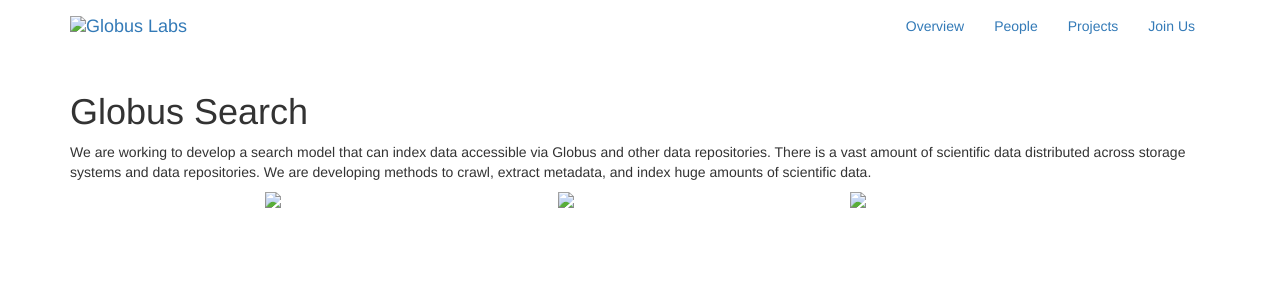
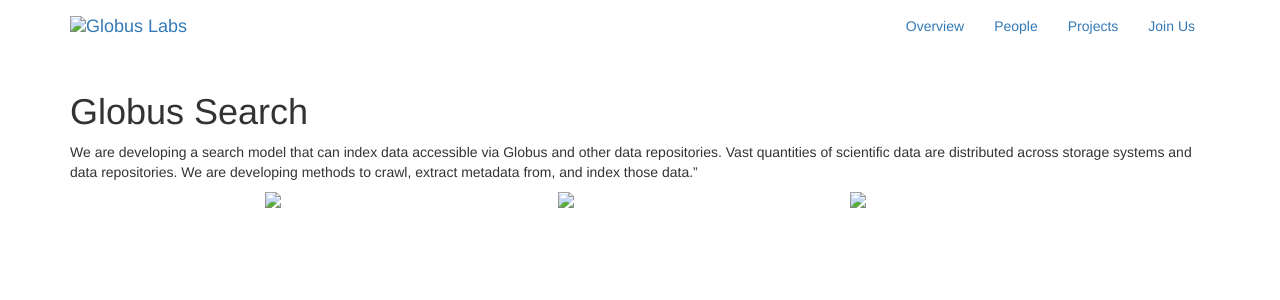
Before and after one commit to miketynes/globus-labs.github.io, a Jekyll site: the page built from _projects/globus-search.markdown, in a window 1280 px wide. Shown: the top 300 px of the page. Built offline with Jekyll 4.4.1, drawn with Linux system fonts in a browser that asks for light colours; nearby versions of some CDN libraries.

Commit message:
minor edit

```diff
--- a/_projects/globus-search.markdown
+++ b/_projects/globus-search.markdown
@@ -4,7 +4,7 @@
 image: "search.png"
 teaser: "We are devloping methods to index large amounts of scientific data distributed over heterogenous storage systems"
 featured: true
-description: "There is a vast amount of scientific data distributed across storage systems and data repositories. We are developing methods to crawl, extract metadata, and index huge amounts of scientific data."
+description: "Vast quantities of scientific data are distributed across storage systems and data repositories. We are developing methods to crawl, extract metadata from, and index those data."
 ---
-We are working to develop a search model that can index data accessible via Globus and other data repositories.
-There is a vast amount of scientific data distributed across storage systems and data repositories. We are developing methods to crawl, extract metadata, and index huge amounts of scientific data.
+We are developing a search model that can index data accessible via Globus and other data repositories.
+Vast quantities of scientific data are distributed across storage systems and data repositories. We are developing methods to crawl, extract metadata from, and index those data."
```
